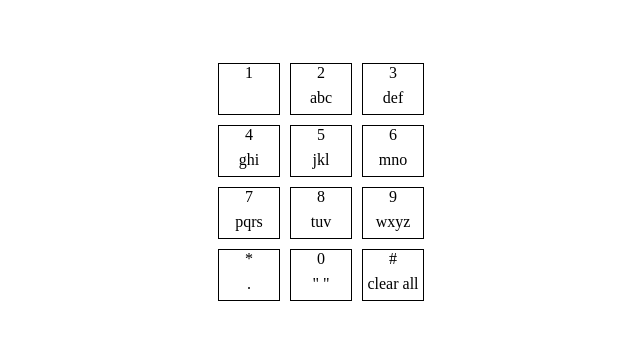
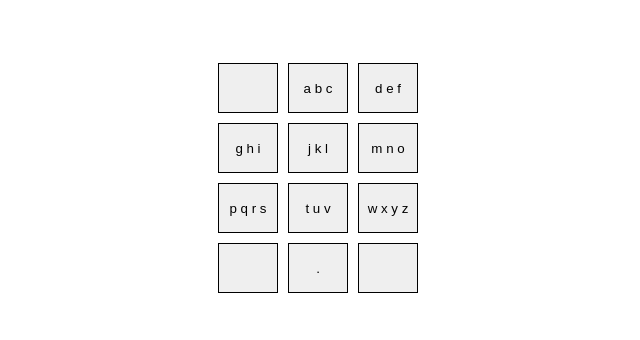
Before and after one commit to StebneRuslan/nodejs-gh, a website: page tasks3.1/index.html in a window 1280 px wide. Shown: the whole page, without its empty margins (317-957 px from the left). Drawn offline with Linux system fonts and the light colour scheme.

Commit message:
added third task

```diff
--- a/tasks3.1/index.html
+++ b/tasks3.1/index.html
@@ -8,56 +8,7 @@
 <body>
     <div class="phone-container">
         <div class="screen" id="screen"></div>
-        <div class="keyboard" id="keyboard">
-            <div class="button">
-                <p class="button-value">1</p>
-                <p class="info"></p>
-            </div>
-            <div class="button">
-                <p class="button-value">2</p>
-                <p class="info">abc</p>
-            </div>
-            <div class="button">
-                <p class="button-value">3</p>
-                <p class="info">def</p>
-            </div>
-            <div class="button">
-                <p class="button-value">4</p>
-                <p class="info">ghi</p>
-            </div>
-            <div class="button">
-                <p class="button-value">5</p>
-                <p class="info">jkl</p>
-            </div>
-            <div class="button">
-                <p class="button-value">6</p>
-                <p class="info">mno</p>
-            </div>
-            <div class="button">
-                <p class="button-value">7</p>
-                <p class="info">pqrs</p>
-            </div>
-            <div class="button">
-                <p class="button-value">8</p>
-                <p class="info">tuv</p>
-            </div>
-            <div class="button">
-                <p class="button-value">9</p>
-                <p class="info">wxyz</p>
-            </div>
-            <div class="button">
-                <p class="button-value">*</p>
-                <p class="info">.</p>
-            </div>
-            <div class="button">
-                <p class="button-value">0</p>
-                <p class="info">" "</p>
-            </div>
-            <div class="button">
-                <p class="button-value">#</p>
-                <p class="info">clear all</p>
-            </div>
-        </div>
+        <div class="keyboard" id="keyboard"></div>
     </div>
     <script src="index.js"></script>
 </body>
--- a/tasks3.1/index.js
+++ b/tasks3.1/index.js
@@ -8,31 +8,32 @@ const buttonCharts = {
   7: ['p', 'q', 'r', 's'],
   8: ['t', 'u', 'v'],
   9: ['w', 'x', 'y', 'z'],
-  0: [' '],
+  'zero': [' '],
   '*': ['.'],
   '#': ['']
 }
 
 let word = ''
 let timeout = null
+const keyboard = document.getElementById('keyboard')
 function Phone () {
   const screen = document.getElementById('screen')
   let callCount = 0
   let currentLength = 0
   let currentButtonValue = ''
   function setWordToHtml (word) {
-    screen.innerText = word
+    screen.innerHTML = word
   }
   this.press = function (event) {
-    if (event.target.innerText === '#') {
+    if (event.target.id === '#') {
       callCount = 0
       word = ''
       setWordToHtml(word)
     }
     if (event.target !== event.currentTarget) {
-      if (!currentButtonValue || currentButtonValue === event.target.innerText) {
-        callCount >= buttonCharts[event.target.innerText].length ? callCount = 1 : callCount++
-        word = word.substr(0, currentLength) + buttonCharts[event.target.innerText][callCount - 1]
+      if (!currentButtonValue || currentButtonValue === event.target.id) {
+        callCount >= buttonCharts[event.target.id].length ? callCount = 1 : callCount++
+        word = word.substr(0, currentLength) + buttonCharts[event.target.id][callCount - 1]
         setWordToHtml(word)
         clearTimeout(timeout)
         timeout = setTimeout(() => {
@@ -44,13 +45,23 @@ function Phone () {
         currentButtonValue = ''
         currentLength = word.length
         callCount = 1
-        word = word.substr(0, currentLength) + buttonCharts[event.target.innerText][callCount - 1]
+        word = word.substr(0, currentLength) + buttonCharts[event.target.id][callCount - 1]
         setWordToHtml(word)
       }
-      currentButtonValue = event.target.innerText
+      currentButtonValue = event.target.id
     }
   }
 }
 
+function createKeyboard () {
+  for (const button in buttonCharts) {
+    const buttonNode = document.createElement('button')
+    buttonNode.innerHTML = buttonCharts[button].join(' ')
+    buttonNode.classList.add('button')
+    buttonNode.id = button
+    keyboard.appendChild(buttonNode)
+  }
+}
+createKeyboard()
 const phone = new Phone()
-document.getElementById('keyboard').addEventListener('click', phone.press)
+keyboard.addEventListener('click', phone.press)
--- a/tasks3.1/style.css
+++ b/tasks3.1/style.css
@@ -24,20 +24,3 @@
     cursor: pointer;
     margin: 5px;
 }
-
-p {
-    user-select: none;
-    margin: 0;
-}
-
-.button-value {
-    height: 50px;
-    z-index: 1;
-}
-
-.info {
-    position: relative;
-    z-index: 0;
-    pointer-events: none;
-    bottom: 25px;
-}
```
Also changed, not shown: tasks3.2/linkedList.js (+4 -4 lines), tasks3.3/index.js (added, +23 -0 lines).
